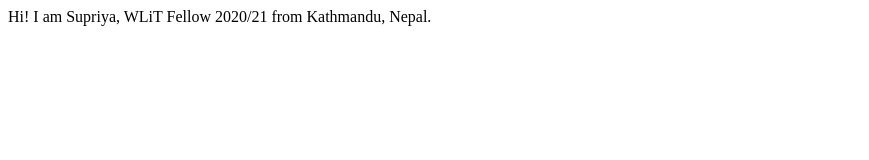
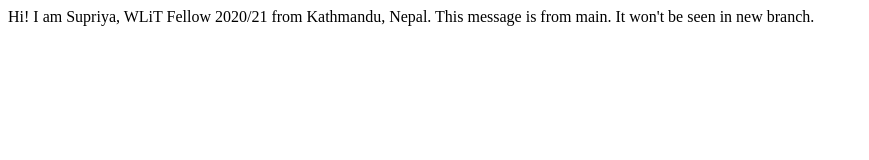
Before and after one commit to Supriya090/WLiT-Butwal, a plain HTML site: page index.html in a window 1280 px wide. Shown: the whole page, without its empty margins (0-869 px from the left). Drawn offline with Linux system fonts and the light colour scheme.

Commit message:
second statement in main branch added

```diff
--- a/index.html
+++ b/index.html
@@ -6,6 +6,7 @@
     <title>Day 1 - GIT Testing</title>
   </head>
   <body>
-    Hi! I am Supriya, WLiT Fellow 2020/21 from Kathmandu, Nepal.
+    Hi! I am Supriya, WLiT Fellow 2020/21 from Kathmandu, Nepal. This message is
+    from main. It won't be seen in new branch.
   </body>
 </html>
```
